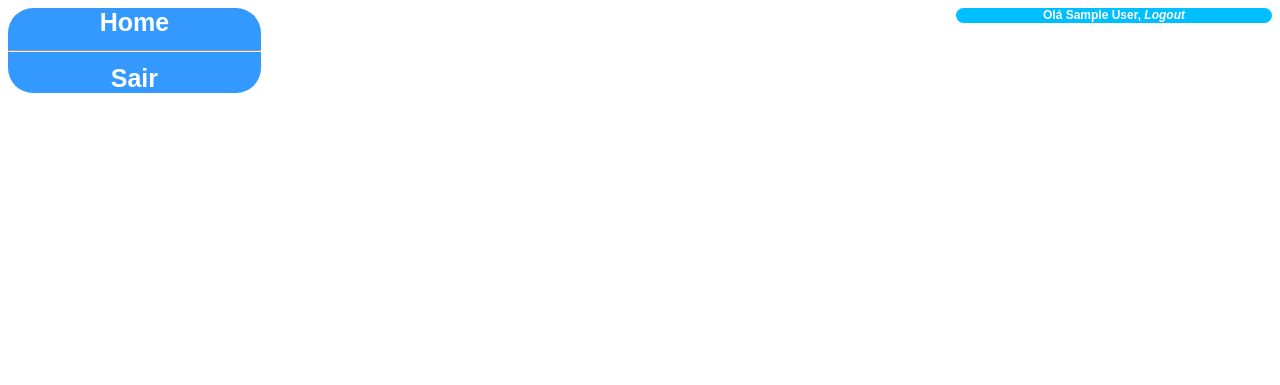
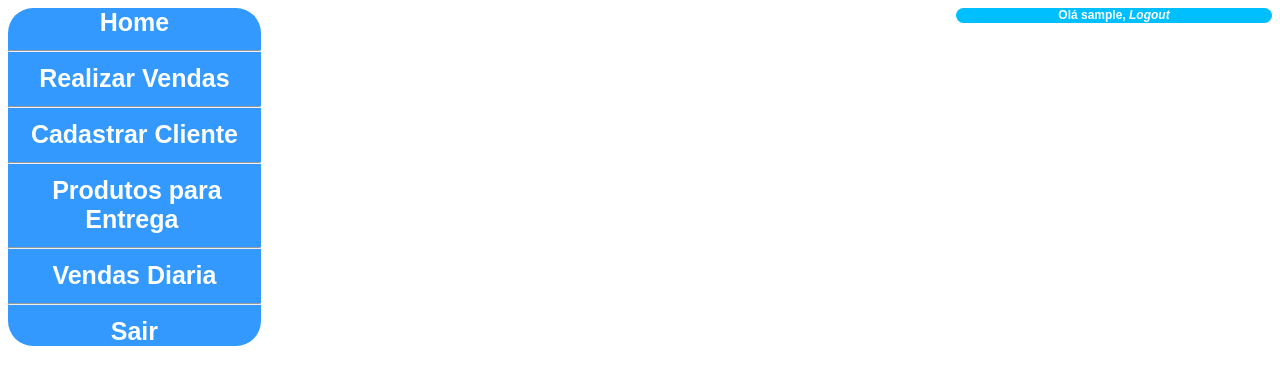
Before and after one commit to mayrtondias/Projeto_Banco_de_Dados, a PHP site: page /funcHome.php in a window 1280 px wide. Shown: the top 385 px of the page. Run offline with PHP 8.4, Linux system fonts and the light colour scheme; the visitor is signed in with stand-in values (Sample User, id 1).

Commit message:
update menu funconario

```diff
--- a/menuFuncionario.php
+++ b/menuFuncionario.php
@@ -1,21 +1,24 @@
 <?php
     session_start();
 
-    if( ( isset($_SESSION['nome']) == FALSE)||( isset($_SESSION['email']) == FALSE) ){
+    if( ( isset($_SESSION['login']) == FALSE)||( isset($_SESSION['senha']) == FALSE) ){
         header('location: desconectado.php');
     }
 ?>
     <div  style="border-radius:1em; width:20%; font-size:25px; background:#3399FF;float: left">
         <center>
-            <a href=".php" style="color:white; font-family:arial; text-decoration:none; padding:5px"><b>  Home         </b></a><br><hr>
-
+            <a href="funcHome.php" style="color:white; font-family:arial; text-decoration:none; padding:5px"><b>  Home         </b></a><br><hr>
+            <a href="funcVendas.php" style="color:white; font-family:arial; text-decoration:none; padding:5px"><b>  Realizar Vendas         </b></a><br><hr>
+            <a href="funcCadCliente.php" style="color:white; font-family:arial; text-decoration:none; padding:5px"><b>  Cadastrar Cliente         </b></a><br><hr>
+            <a href="funcEntrega.php" style="color:white; font-family:arial; text-decoration:none; padding:5px"><b>  Produtos para Entrega        </b></a><br><hr>
+            <a href="funcVendasDiaria.php" style="color:white; font-family:arial; text-decoration:none; padding:5px"><b>  Vendas Diaria        </b></a><br><hr>
             <a href="sair.php" style="color:white; font-family:arial; text-decoration:none; padding:5px"><b>  Sair         </b></a><br>
         </center>
     </div>
     <!-- logout!-->
     <div  style="border-radius:1em; width:25%; font-size:12px;background:#00BFFF; float: right; border-bottom: 5px">
         <center>
-            <a href="sair.php" style="color:white; font-family:arial; text-decoration:none; padding:5px"><b>Olá <?php echo $_SESSION['nome'];?>, <i style="">Logout</i></b></a><br>
+            <a href="sair.php" style="color:white; font-family:arial; text-decoration:none; padding:5px"><b>Olá <?php echo $_SESSION['login'];?>, <i style="">Logout</i></b></a><br>
         </center>
     </div>
     <br>
```
